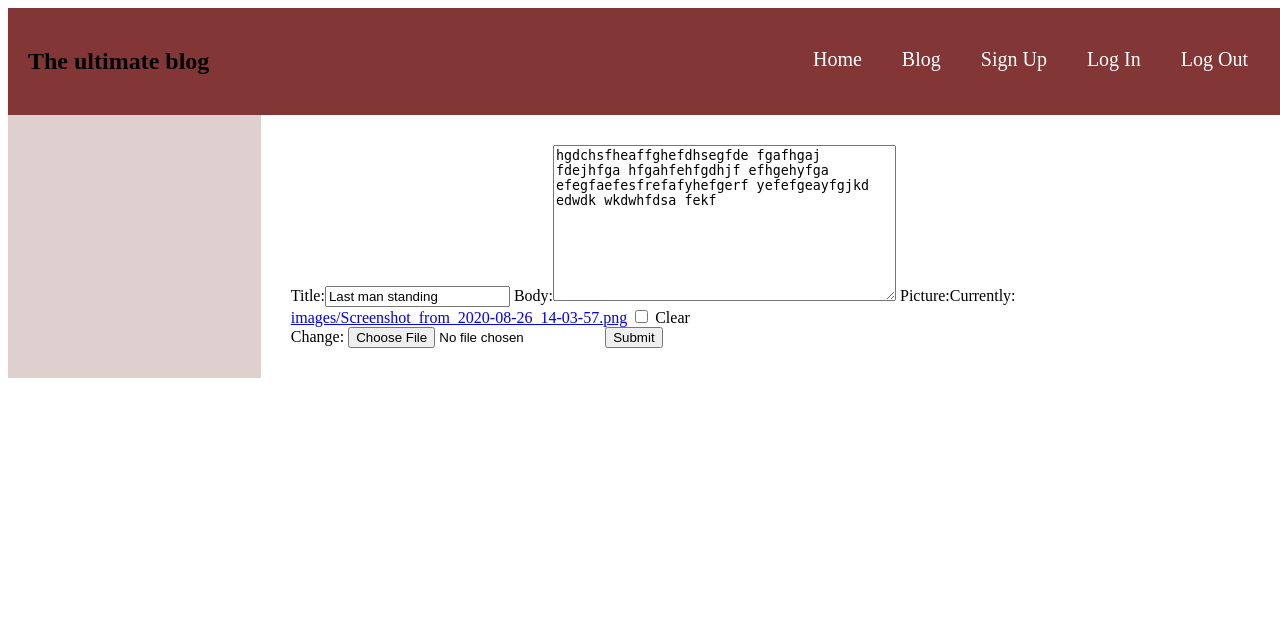
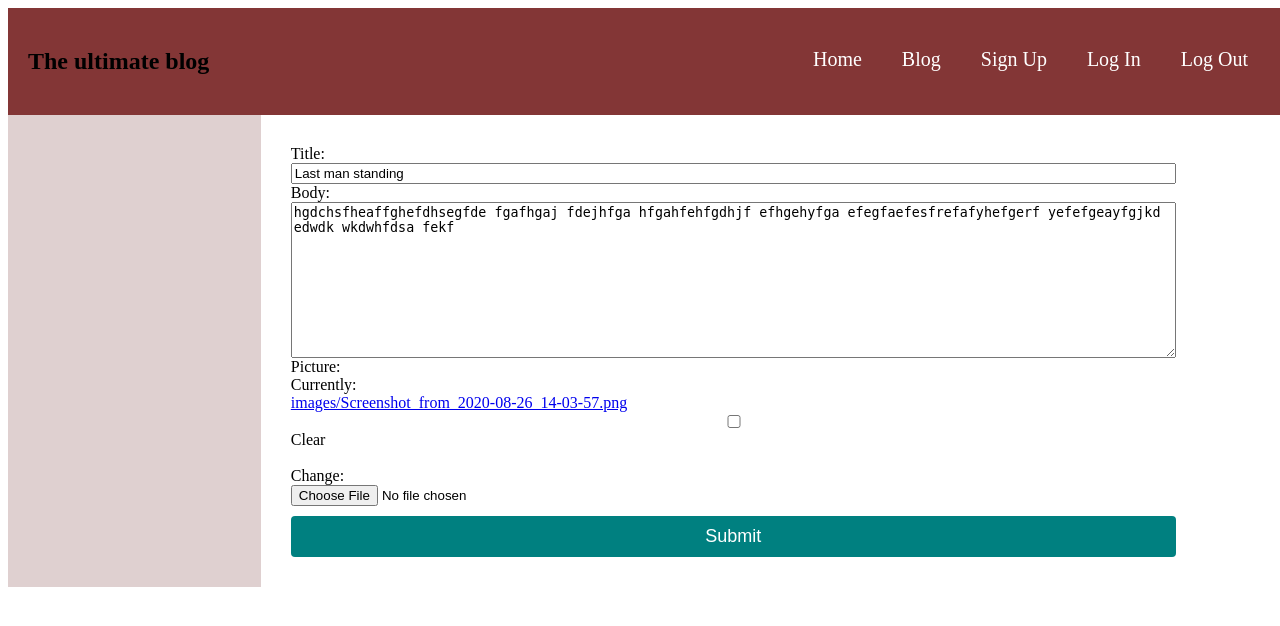
Before and after one commit to ThatcherK/django-blog, a Django app: page /1/blog/edit_page/ in a window 1280 px wide. Shown: the top 626 px of the page. Run offline with Django 3.2, Linux system fonts and the light colour scheme; data comes from the database, SQL or seed files in the repository; both versions use the stored data as it was after the commit.

Commit message:
Add pictures to edit blog page

```diff
--- a/blogs/static/blogs/index.css
+++ b/blogs/static/blogs/index.css
@@ -15,7 +15,9 @@
     width: 80%;
     box-sizing: border-box;
 }
-
+.edit-form{
+    display: flex;
+}
 .navbarContainer{
     display: flex;
     justify-content: space-between;
--- a/blogs/templates/blogs/edit_blog.html
+++ b/blogs/templates/blogs/edit_blog.html
@@ -1,10 +1,11 @@
 {% extends "blogs/base.html" %}
 
 {% block content %}
-<form action="{% url 'edit_blog' blog.id %}" method="post">
+{% load static %}
+<form class="edit-form" action="{% url 'edit_blog' blog.id %}" method="post" enctype="multipart/form-data" style="display: flex;flex-direction: column;">
     {% csrf_token %}
     {{form}}
-    <input  type="submit" value="Submit">
+    <input  type="submit" value="Submit" style="color: white;background-color: teal;border: none;border-radius: 4px;padding: 10px;font-size: 18px;margin-top: 10px;">
 </form>
 
 {% endblock %}
--- a/blogs/views.py
+++ b/blogs/views.py
@@ -59,7 +59,7 @@ def edit_blog_page(request,blog_id):
 
 def edit_blog(request, blog_id):
     if request.method == 'POST':
-        form = BlogForm(request.POST)
+        form = BlogForm(request.POST, request.FILES)
         if form.is_valid():
             if request.user.is_authenticated:
                 title = form.cleaned_data.get('title')
```
Also changed, not shown: db.sqlite3, media/images/Screenshot_from_2020-08-26_14-03-57.png (added).
